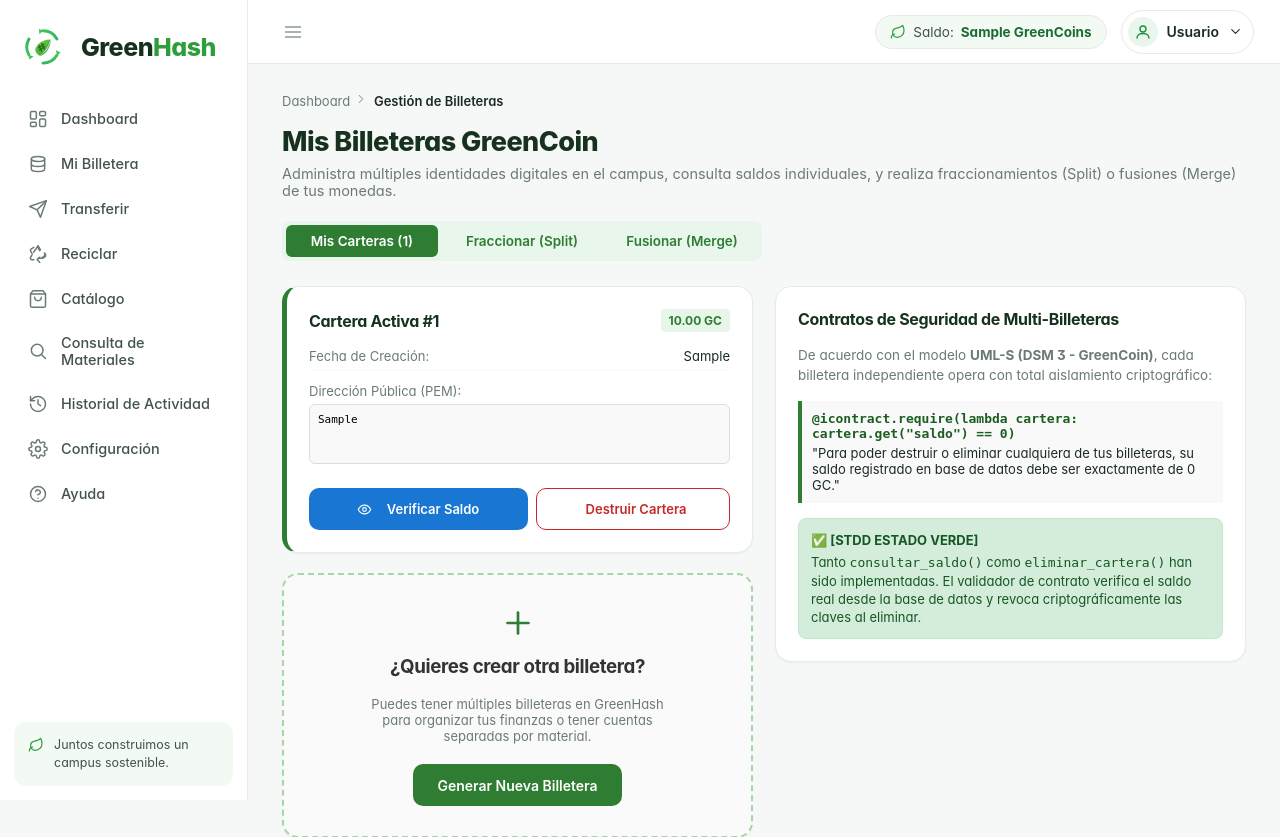
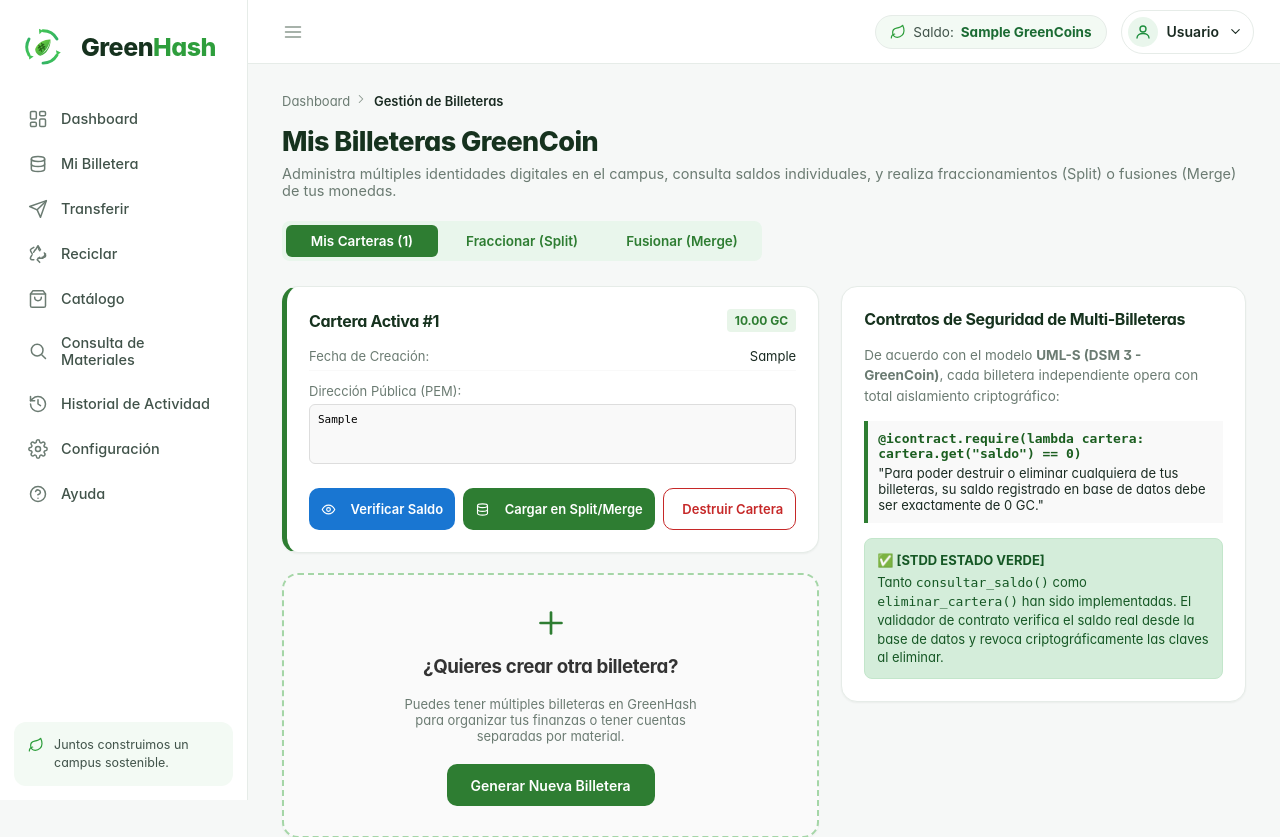
Before and after one commit to yuliu18/GreenHash, a Python web app: template App/Backend/app/web/templates/billetera.html in a window 1280 px wide. Shown: the top 837 px of the page. Run offline with Jinja, Linux system fonts and the light colour scheme; the template is opened without the code that fills it: most values are stand-ins (such as "Sample title", 1, 10 or a date in 2020); some web fonts are replaced.

Commit message:
fix: agregar boton para cargar monedas de cualquier wallet en split/merge

```diff
--- a/App/Backend/app/web/templates/billetera.html
+++ b/App/Backend/app/web/templates/billetera.html
@@ -82,6 +82,9 @@
                 <div style="display: flex; gap: 8px;">
                   <button class="btn-primary" onclick="consultarSaldoEspecifico('{{ wallet.id }}')" style="flex: 1; background-color: #1976d2; border-color: #1976d2; padding: 8px 12px; font-size: 13px;">
                     {{ macros.icon('eye', size=15) }} &nbsp; Verificar Saldo
+                  </button>
+                  <button class="btn-primary" onclick="verMonedas('{{ wallet.id }}')" style="flex: 1; background-color: #2e7d32; border-color: #2e7d32; padding: 8px 12px; font-size: 13px;">
+                    {{ macros.icon('coin', size=15) }} &nbsp; Cargar en Split/Merge
                   </button>
 
                   <form method="post" action="{{ url_for('web.billetera_eliminar') }}" onsubmit="return confirm('¿Estás seguro de que deseas eliminar esta billetera permanente?');" style="flex: 1;">
@@ -243,7 +246,11 @@
       if ((tabId === 'split' || tabId === 'merge') && walletActivaId) {
         cargarMonedas(walletActivaId);
       } else if ((tabId === 'split' || tabId === 'merge') && monedasActuales.length === 0) {
-        cargarMonedasPrimeraWallet();
+        if (walletActivaId) {
+          cargarMonedas(walletActivaId);
+        } else {
+          cargarMonedasPrimeraWallet();
+        }
       }
 
       const buttons = document.querySelectorAll(".role-selector button");
```
